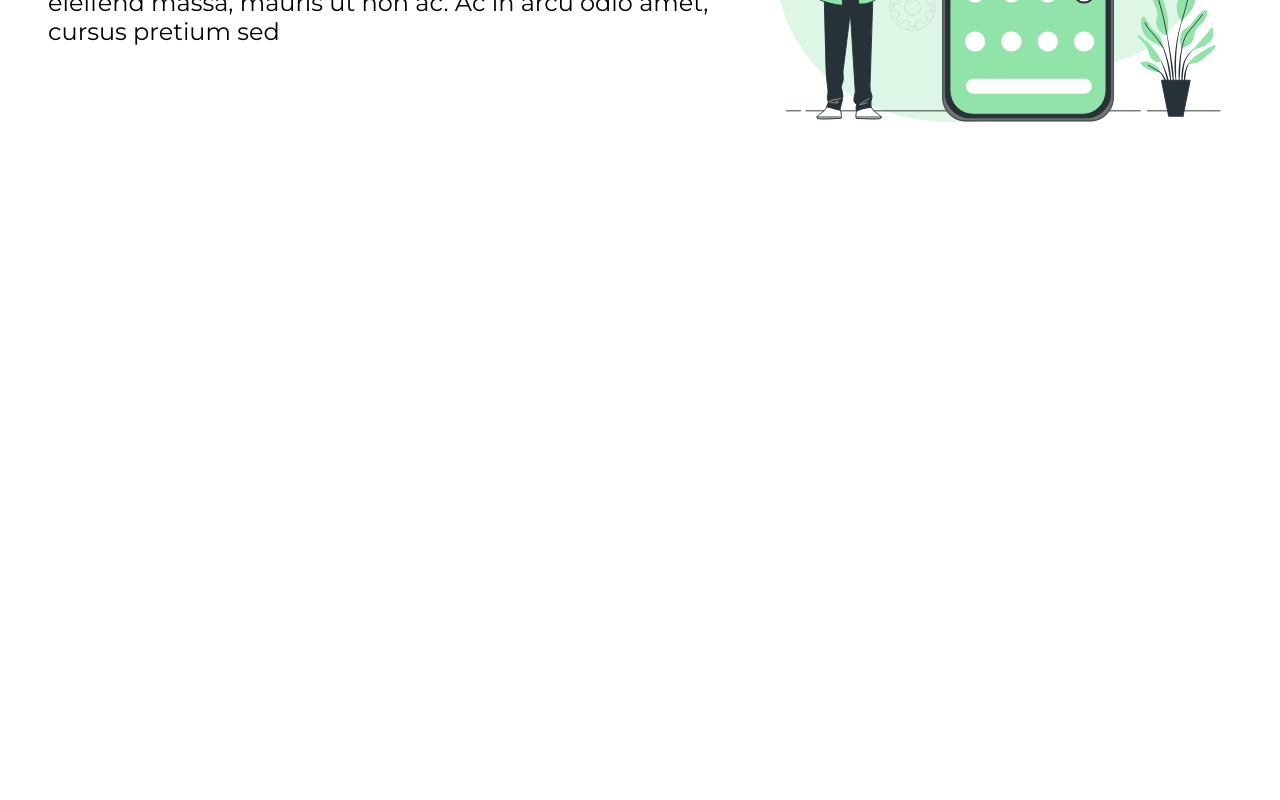
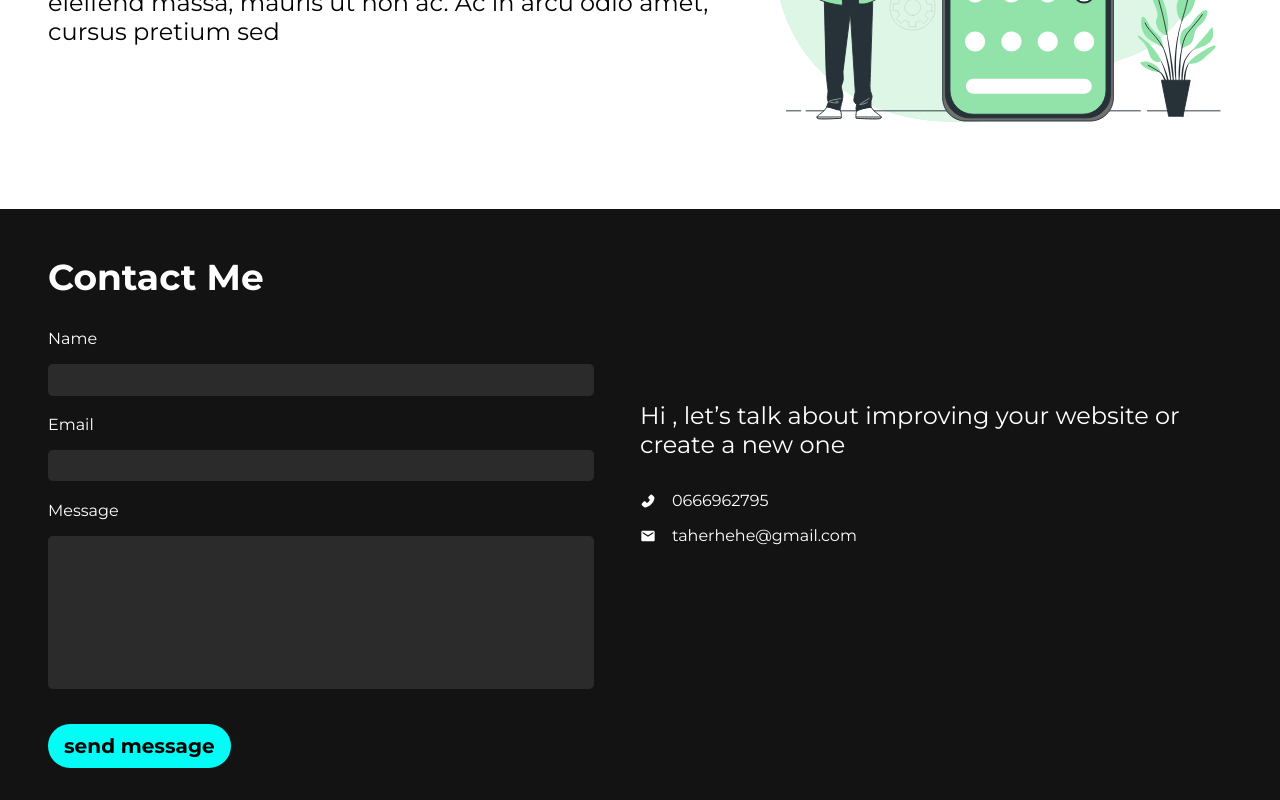
Before and after one commit to taher33/portfolio, a React (Create React App) app: page / in a window 1280 px wide. Shown: the part 2623-3423 px from the top of the page. Before the commit the page ends 2832 px from the top, so only its background shows below. Built offline with nearby package versions, Linux system fonts and the light colour scheme; a web font is replaced by a local one.

Commit message:
added contact me section

```diff
--- a/src/App.js
+++ b/src/App.js
@@ -4,6 +4,7 @@ import {} from "./styles/app.module.scss";
 import Projects from "./pages/projects";
 import Skills from "./pages/skills";
 import About from "./pages/about";
+import ContactMe from "./pages/contact";
 
 function App() {
   return (
@@ -13,6 +14,7 @@ function App() {
       <Projects />
       <Skills />
       <About />
+      <ContactMe />
     </div>
   );
 }
--- /dev/null
+++ b/src/pages/contact.jsx
@@ -0,0 +1,47 @@
+import React from "react";
+import { AiFillPhone } from "react-icons/ai";
+import { MdEmail } from "react-icons/md";
+import {
+  bg,
+  container,
+  rightColumn,
+  flex,
+} from "../styles/contact.module.scss";
+
+function ContactMe() {
+  return (
+    <div className={bg}>
+      <div className={container}>
+        <h2>Contact Me</h2>
+        <div className={flex}>
+          <form>
+            <label htmlFor="name"> name</label>
+            <input type="text" name="name" />
+            <label htmlFor="email"> Email</label>
+            <input type="text" name="email" />
+            <label htmlFor="message"> message</label>
+            <textarea name="message" id="" cols="20" rows="10"></textarea>
+            <button type="submit" onClick={(e) => e.preventDefault()}>
+              send message
+            </button>
+          </form>
+          <div className={rightColumn}>
+            <p>
+              Hi , let’s talk about improving your website or create a new one
+            </p>
+            <div>
+              <AiFillPhone />
+              <span>0666962795</span>
+            </div>
+            <div>
+              <MdEmail />
+              <span>taherhehe@gmail.com</span>
+            </div>
+          </div>
+        </div>
+      </div>
+    </div>
+  );
+}
+
+export default ContactMe;
--- /dev/null
+++ b/src/styles/contact.module.scss
@@ -0,0 +1,94 @@
+@import "variables.scss";
+.bg {
+  background-color: #131313;
+}
+.container {
+  max-width: $max-container-width;
+  font-family: "Montserrat";
+  padding: 1rem $padding-phone;
+  margin: 3rem auto 0;
+  color: white;
+
+  h2 {
+    font-size: 36px;
+  }
+
+  form {
+    label {
+      text-transform: capitalize;
+    }
+    input {
+      font-family: "Montserrat";
+      font-weight: 100;
+      width: 90%;
+
+      margin: 1rem 0 1.2rem;
+      display: block;
+      font-size: 18px;
+      padding: 0.3rem 0.4rem;
+      border-radius: 0.3rem;
+      background-color: #2b2b2b;
+      border: none;
+      color: white;
+      &:focus {
+        outline: none;
+      }
+    }
+    textarea {
+      font-family: "Montserrat";
+      width: 90%;
+
+      height: 9rem;
+      margin: 1rem 0 1.2rem;
+      display: block;
+      font-size: 18px;
+      padding: 0.3rem 0.4rem;
+      border-radius: 0.3rem;
+      background-color: #2b2b2b;
+      border: none;
+      color: white;
+      resize: none;
+      &:focus {
+        outline: none;
+      }
+    }
+
+    button {
+      font-family: "Montserrat";
+      border: none;
+      outline: none;
+      font-weight: bold;
+      font-size: 20px;
+      padding: 0.6rem 1rem;
+      border-radius: 2rem;
+      background-color: $primary-color;
+      margin: 1rem 0;
+    }
+  }
+  .rightColumn {
+    margin-top: 3rem;
+    p {
+      font-size: 24px;
+      margin-bottom: 2rem;
+    }
+    div {
+      display: flex;
+      align-items: center;
+      margin: 1rem 0;
+
+      span {
+        margin-left: 1rem;
+      }
+    }
+  }
+}
+
+@media (min-width: 800px) {
+  .container {
+    padding: 1rem $padding-laptop;
+    .flex {
+      display: grid;
+      grid-template-columns: 1fr 1fr;
+    }
+  }
+}
--- a/src/styles/skills.module.scss
+++ b/src/styles/skills.module.scss
@@ -2,7 +2,7 @@
 
 .bg {
   background-color: #e8fffe;
-  width: 100vw;
+
   padding: 1.5rem 0;
   margin: 2rem 0;
 }
```
